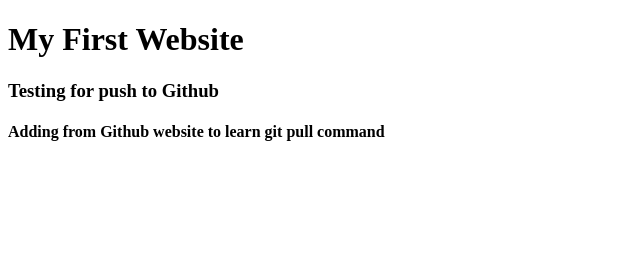
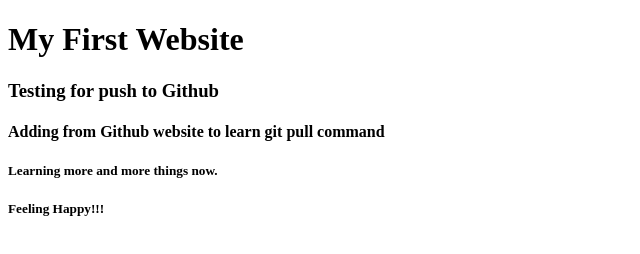
Before and after one commit to programmer-mugdho/my_first_website, a plain HTML site: page index.html in a window 1280 px wide. Shown: the whole page, without its empty margins (0-640 px from the left). Drawn offline with Linux system fonts and the light colour scheme.

Commit message:
Happy To Learn Github

```diff
--- a/index.html
+++ b/index.html
@@ -11,6 +11,8 @@
     <h1>My First Website</h1>
     <h3>Testing for push to Github</h3>
     <h4>Adding from Github website to learn git pull command</h4>
+    <h5>Learning more and more things now.</h5>
+    <h5>Feeling Happy!!!</h5>
 </body>
 
 </html>
```
